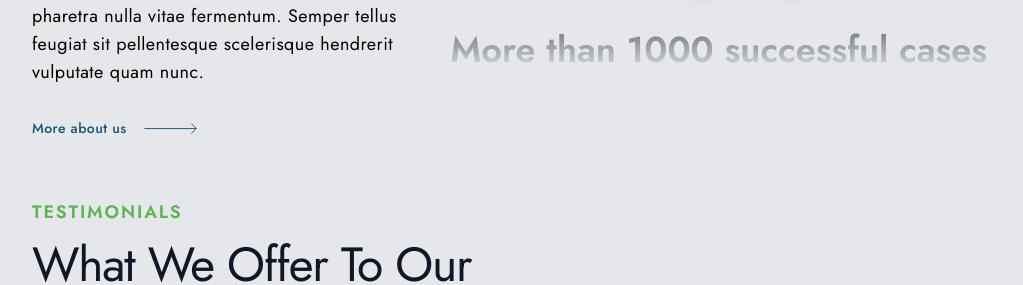
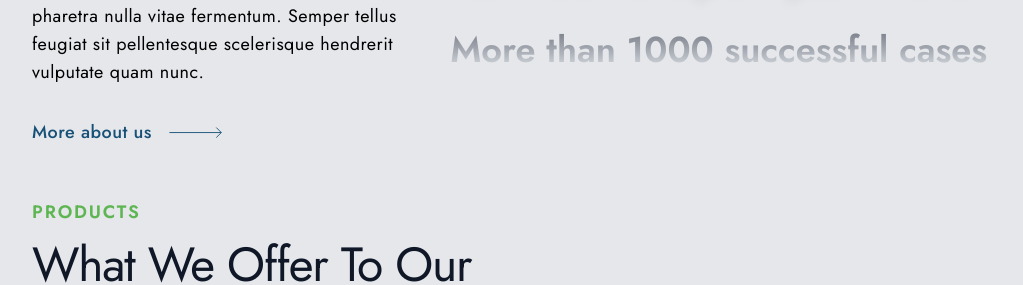
Before and after one commit to Vivek-Pixell/vertex-testing, a Next.js app: page / in a window 1280 px wide. Shown: the part 1026-1311 px from the top of the page, without its empty margins (128-1151 px from the left). Built offline with nearby package versions, Linux system fonts and the light colour scheme.

Commit message:
heading change

```diff
--- a/app/component/ImageGrid.js
+++ b/app/component/ImageGrid.js
@@ -37,7 +37,7 @@ export default function ImageGrid() {
       <div className="px-4 md:px-24 xl:px-40 ">
         <div className="space-y-2 flex flex-col ">
           <p className=" text-lg leading-6 font-semibold text-[#5EB652] tracking-[1.85px]">
-            TESTIMONIALS
+            PRODUCTS
           </p>
           <h2 className=" md:text-4xl lg:text-5xl  text-3xl font-normal md:tracking-tight md:leading-[65px] text-gray-900">
             What We Offer To Our <br /> Clients
--- a/app/component/StatsSection.js
+++ b/app/component/StatsSection.js
@@ -50,7 +50,7 @@ export default function StatsSection() {
                 className="flex items-center text-[#175177] hover:scale-105 transition-all duration-500 cursor-pointer my-8 "
                 onClick={() => router.push('/aboutUs')}
               >
-                <span className="mr-4 text-sm font-medium">More about us </span>
+                <span className="mr-4 text-lg font-medium">More about us </span>
                 <svg
                   width="55"
                   height="13"
```
